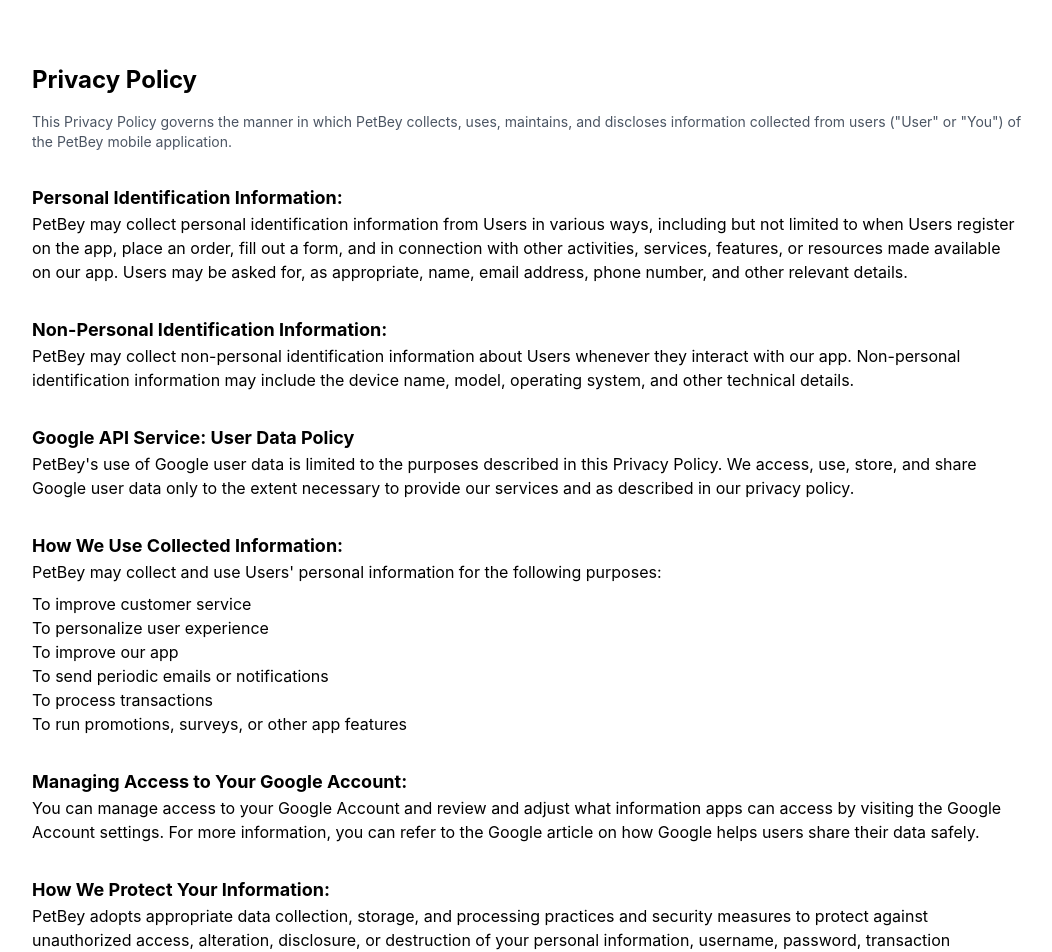
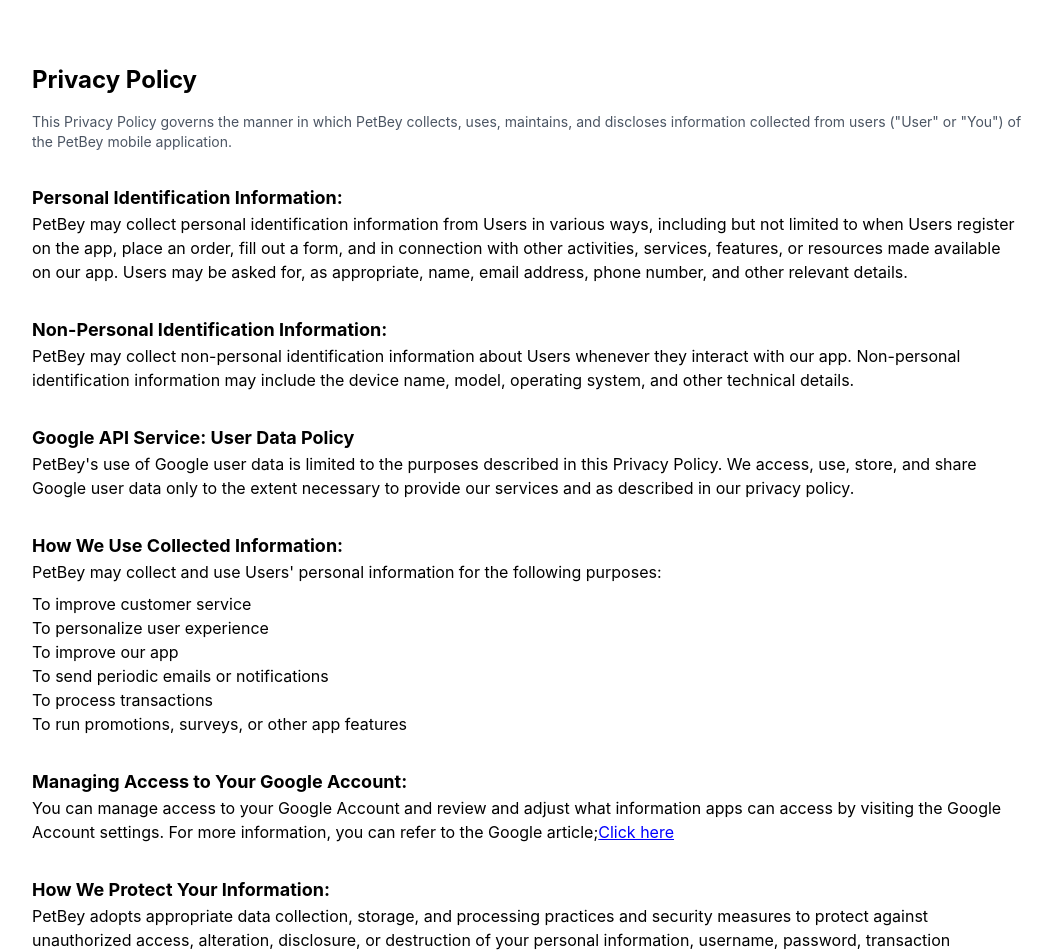
Before and after one commit to dhanush788/petbey, a React (Create React App) app: page /privacy in a window 1280 px wide. Shown: the top 952 px of the page, without its empty margins (112-1164 px from the left). Built offline with nearby package versions, Linux system fonts and the light colour scheme.

Commit message:
updated privacy

```diff
--- a/src/pages/Privacy.js
+++ b/src/pages/Privacy.js
@@ -51,7 +51,10 @@
       <div className={sectionStyle}>
         <h2 className={`${headingStyle} text-lg`}>Managing Access to Your Google Account:</h2>
         <p className={sectionContentStyle}>
-          You can manage access to your Google Account and review and adjust what information apps can access by visiting the Google Account settings. For more information, you can refer to the Google article on how Google helps users share their data safely.
+          You can manage access to your Google Account and review and adjust what information apps can access by visiting the Google Account settings. For more information, you can refer to the Google article;
+          <a href='https://support.google.com/accounts/answer/13867826?hl=en#:~:text=Your%20Google%20Account%20data%20is,isn%27t%20shared%20with%20Google.' style={{ color: 'blue', textDecoration: 'underline' }}>
+            Click here
+          </a>
         </p>
       </div>
 
```
